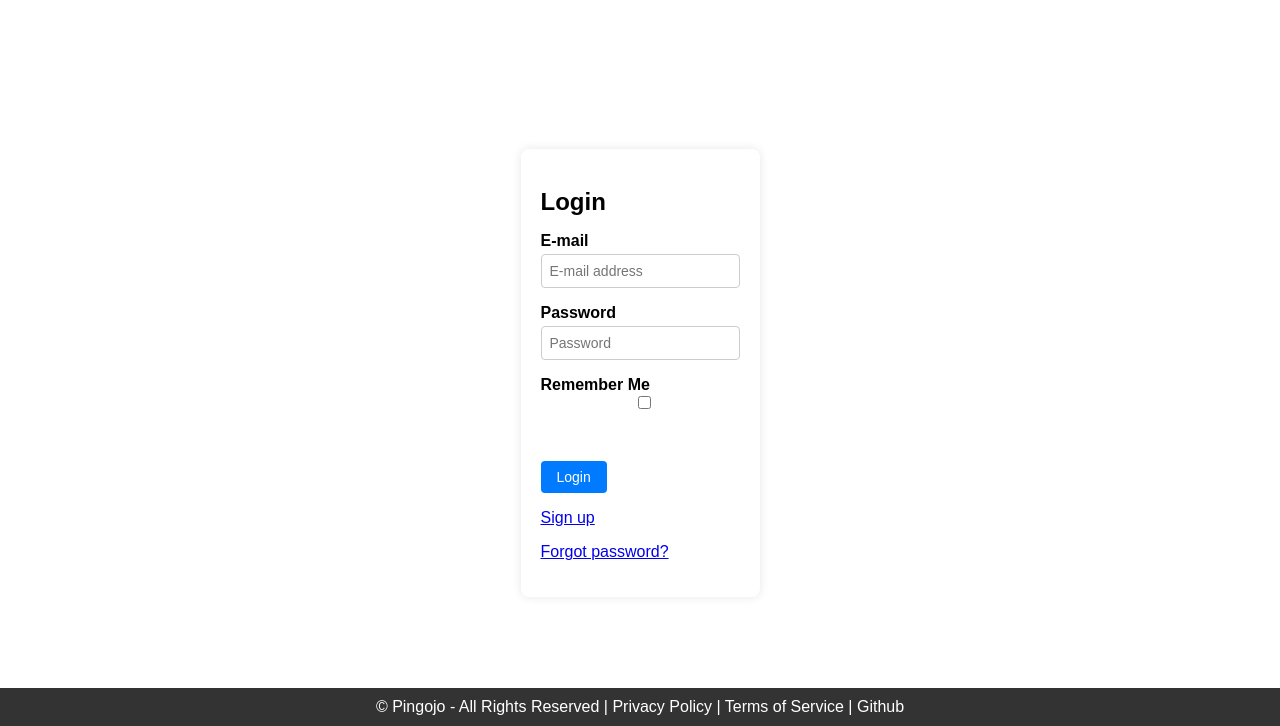
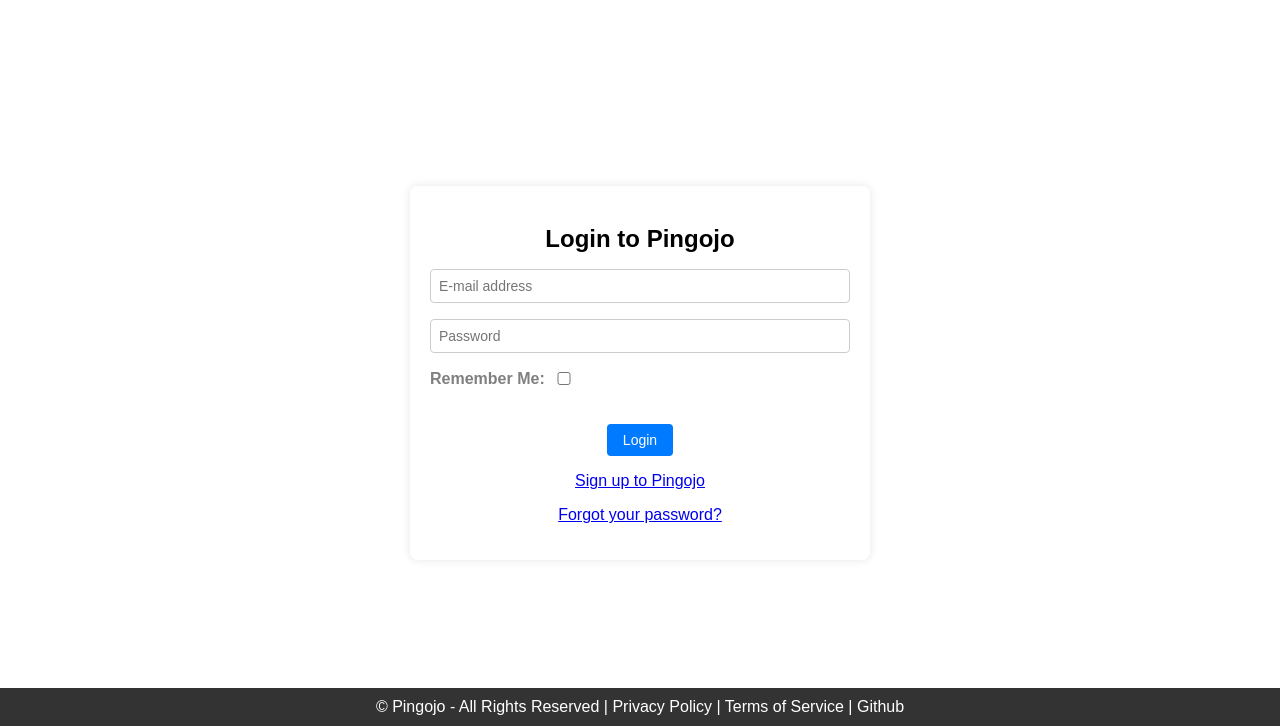
Before and after one commit to pingojo/website, a Django app: page /accounts/login/ in a window 1280 px wide. Shown: the part 74-800 px from the top of the page. Run offline with Django 4.2, Linux system fonts and the light colour scheme; some libraries are stand-ins or nearby versions.

Commit message:
fixed login and signup closes #98

```diff
--- a/website/forms.py
+++ b/website/forms.py
@@ -8,8 +8,8 @@ from .models import (Application, Company, Email, Job, Role, Search, Skill,
 from django.utils.text import slugify
 
 class CustomSignupForm(SignupForm):
-    first_name = forms.CharField(max_length=30, label='First Name')
-    last_name = forms.CharField(max_length=30, label='Last Name')
+    first_name = forms.CharField(max_length=30, label='First Name', widget=forms.TextInput(attrs={'placeholder': 'First Name'}))
+    last_name = forms.CharField(max_length=30, label='Last Name',  widget=forms.TextInput(attrs={'placeholder': 'Last Name'}))
 
     def __init__(self, *args, **kwargs):
         super(CustomSignupForm, self).__init__(*args, **kwargs)
--- a/website/static/css/base.css
+++ b/website/static/css/base.css
@@ -349,17 +349,15 @@ form.allauth {
     display: flex;
     align-items: center;
     margin-bottom: 1rem;
+    /* nowrap */
+    white-space: nowrap;
 }
 
-/* Checkbox label */
-.checkbox-label {
-    margin-left: 0.5rem;
-    font-size: 14px;
-}
+
 
 input[type=checkbox] {
-    vertical-align: middle;
-    margin-top: -2px;
+    width: 30px;
+    margin-bottom: 7px;
 }
 
 
--- a/website/templates/account/login.html
+++ b/website/templates/account/login.html
@@ -2,25 +2,25 @@
 
 {% block content %}
 <div class="main-content centered-form">
-    <div class="container">
+    <div class="container" style="width:50%; max-width:500px;">
         <form method="post" class="allauth">
-            <h2>Login</h2>
+            <center><h2>Login to Pingojo</h2>
             {% csrf_token %}
             {% for field in form %}
-                {% if field.widget.input_type != 'checkbox' %}
-                    <label for="{{ field.auto_id }}">{{ field.label }}</label>
+                {% if field.label != 'Remember Me' %}
                     {{ field }}
                 {% endif %}
             {% endfor %}
-            <div class="checkbox-container">
-                {{ form.remember_me }}
-                <label class="checkbox-label" for="{{ form.remember_me.auto_id }}">{{ form.remember_me.label }}</label>
+            <div class="checkbox-container" style="color:grey;">
+                <label class="checkbox-label" for="{{ form.remember.auto_id }}">{{ form.remember.label }}:</label>
+                {{ form.remember }}
             </div>
             <button type="submit">Login</button>
             <div>
-                <p><a href="{% url 'account_signup' %}">Sign up</a></p>
-                <p><a href="{% url 'account_reset_password' %}">Forgot password?</a></p>
+                <p><a href="{% url 'account_signup' %}">Sign up to Pingojo</a></p>
+                <p><a href="{% url 'account_reset_password' %}">Forgot your password?</a></p>
             </div>
+        </center>
         </form>
     </div>
 </div>
```
Also changed, not shown: website/templates/account/signup.html (+13 -8 lines), website/static/img/quote.png (added).
